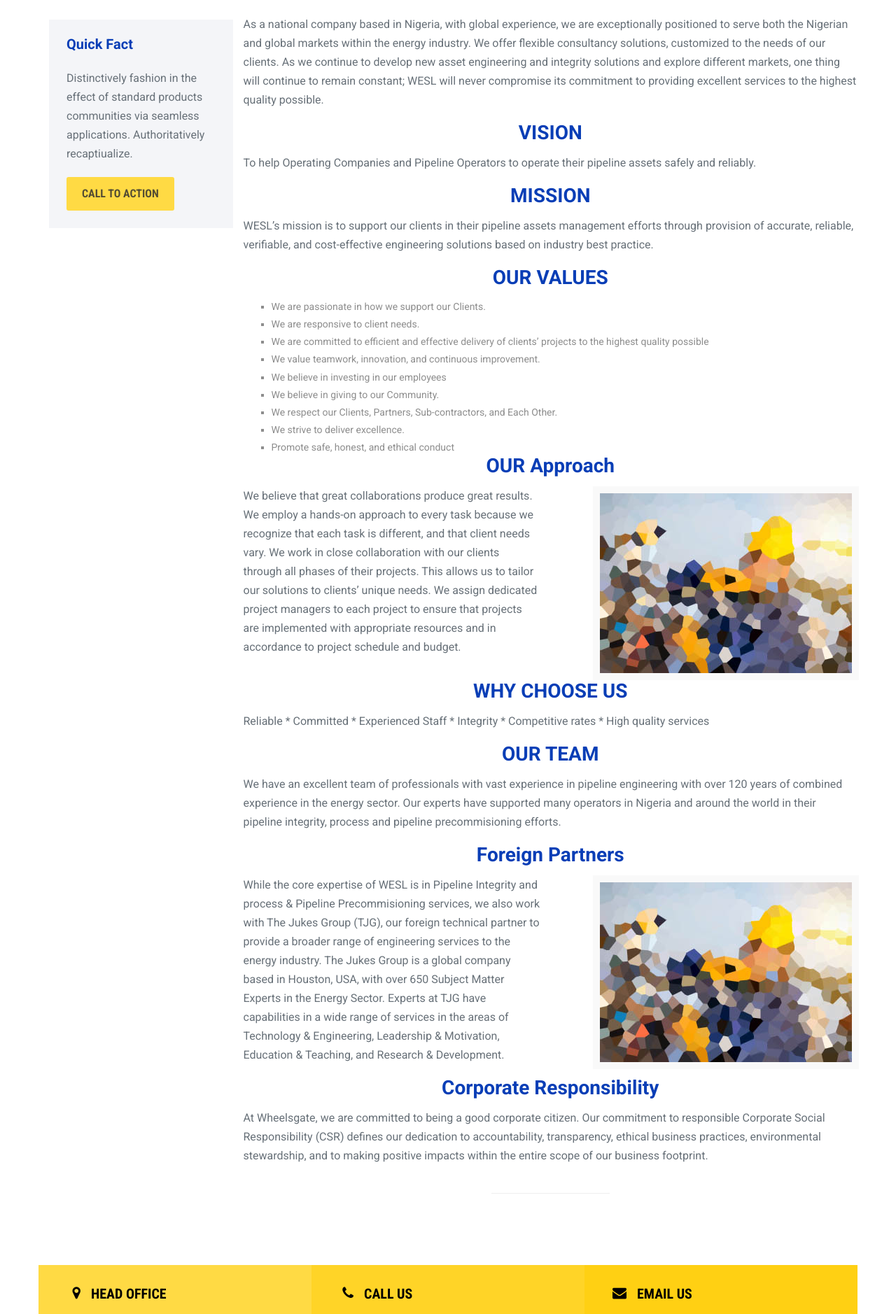
After one commit to faroukaudu/wheelsgate, a PHP site: page /about.php in a window 1280 px wide. The commit adds this page. Shown: the part 1065-2943 px from the top of the page at 70% size. Run offline with PHP 8.4, Linux system fonts and the light colour scheme; some libraries are stand-ins or nearby versions.

Commit message:
done with the about us page
Remaining the styling

```diff
--- /dev/null
+++ b/about.php
@@ -0,0 +1,236 @@
+<?php
+    include("include/header.php");
+?>
+        <!-- Header Section -->
+
+
+        <!-- Main Content Section -->
+        <main class="main">
+            <!-- Page Title -->
+            <div class="page-title text-center">
+                <h2 class="title"> The Company </h2>
+                <p class="description light"> Holisticly brand sustainable solutions rather than clicks-and-mortar applications.
+                    <br> Phosfluorescently whiteboard fully tested initiatives. </p>
+            </div>
+            <!-- Page Title -->
+            <!-- Breadcrumbs -->
+
+            <div class="breadcrumbs">
+                <div class="container">
+                    <span class="parent"> <i class="fa fa-home"></i> <a href="index.html"> Home </a> </span>
+                    <i class="fa fa-chevron-right"></i>
+                    <span class="child"> <a href="about.html"> About </a> </span>
+                    <i class="fa fa-chevron-right"></i>
+                    <span class="child "> COMPANY OVERVIEW </span>
+                </div>
+            </div>
+
+            <div class="container">
+
+                <div class="row about-sidebar">
+
+                    <div class="col-md-9 about-content">
+                    <section class="about-culture">
+                            <div class="row culture">
+                            <h2 class="culture-title2"> THE COMPANY </h2>
+                                <p>Wheelsgate Engineering Services Limited (WESL) is a specialist Pipeline Engineering Consultancy
+                                        company. WESL is a fully owned Nigerian company. We provide a wide range of high-quality
+                                        technical and management services to offshore and onshore oil and gas companies in the areas
+                                        of:</p>
+                                <div class="col-sm-6 cul">
+                                    <ul style="list-style: square;padding-left: 25px; font: 15px;">
+                                        <li>Pipeline and asset integrity</li>
+                                        <li>Process and pipeline precommisioning services</li>
+                                        <li>Technology and engineering</li>
+                                        <li>Valve services and maintenance</li>
+                                        <li>Project management</li>
+                                        <li>Training.</li>
+                                    </ul>
+                                </div>
+                                <div class="col-sm-6 space-image">
+                                    <a href="#" class="hover-effect">
+                                        <img src="images/services-two.jpg" alt="our-operations" />
+                                    </a>
+                                </div>
+                                <p>As a national company based in Nigeria, with global experience, we are exceptionally positioned
+                                        to serve both the Nigerian and global markets within the energy industry. We offer flexible
+                                        consultancy solutions, customized to the needs of our clients. As we continue to develop new
+                                        asset engineering and integrity solutions and explore different markets, one thing will continue
+                                        to remain constant; WESL will never compromise its commitment to providing excellent services
+                                        to the highest quality possible.</p>
+
+                                        <h2 class="culture-title2"> VISION </h2>
+                                        <P>To help Operating Companies and Pipeline Operators to operate their pipeline assets safely and
+                                            reliably.</P>
+
+
+                                            <h2 class="culture-title2"> MISSION </h2>
+                                        <P>WESL’s mission is to support our clients in their pipeline assets management efforts through
+                                            provision of accurate, reliable, verifiable, and cost-effective engineering solutions based on
+                                            industry best practice.</P>
+
+                                            <h2 class="culture-title2"> OUR VALUES </h2>
+                                            <div class="col-sm-12 cul">
+                                                <ul style="list-style: square;padding-left: 25px; font: 15px;">
+                                                    <li>We are passionate in how we support our Clients.</li>
+                                                    <li>We are responsive to client needs.</li>
+                                                    <li>We are committed to efficient and effective delivery of clients’ projects to the highest quality possible</li>
+                                                    <li>We value teamwork, innovation, and continuous improvement.</li>
+                                                    <li>We believe in investing in our employees</li>
+                                                    <li>We believe in giving to our Community.</li>
+                                                    <li>We respect our Clients, Partners, Sub-contractors, and Each Other.</li>
+                                                    <li>We strive to deliver excellence.</li>
+                                                    <li>Promote safe, honest, and ethical conduct</li>
+                                                </ul>
+                                            </div>
+                                <div class="row culture">
+                                            <h2 class="culture-title2"> OUR Approach </h2>
+                                <div class="col-sm-6 cul">
+
+
+                                    <p> We believe that great collaborations produce great results. We employ a hands-on approach to
+                                        every task because we recognize that each task is different, and that client needs vary. We work
+                                        in close collaboration with our clients through all phases of their projects. This allows us to tailor
+                                        our solutions to clients’ unique needs. We assign dedicated project managers to each project to
+                                        ensure that projects are implemented with appropriate resources and in accordance to project
+                                        schedule and budget.</p>
+                                </div>
+                                <div class="col-sm-6 culture-video">
+                                    <a href="#" class="hover-effect"> <img src="images/emp.jpg" alt="employee" /> </a>
+                                </div>
+
+                            </div>
+                            <h2 class="culture-title2"> WHY CHOOSE US </h2>
+                                        <P>Reliable * Committed * Experienced Staff * Integrity * Competitive rates * High quality services</P>
+
+                                        <h2 class="culture-title2"> OUR TEAM </h2>
+                                        <P>We have an excellent team of professionals with vast experience in pipeline engineering with
+                                            over 120 years of combined experience in the energy sector. Our experts have supported many
+                                            operators in Nigeria and around the world in their pipeline integrity, process and pipeline
+                                            precommisioning efforts.</P>
+
+
+                                            <div class="row culture">
+                                            <h2 class="culture-title2"> Foreign Partners </h2>
+                                <div class="col-sm-6 cul">
+
+
+                                    <p> While the core expertise of WESL is in Pipeline Integrity and process &amp; Pipeline Precommisioning
+                                            services, we also work with The Jukes Group (TJG), our foreign technical partner to provide a
+                                            broader range of engineering services to the energy industry. The Jukes Group is a global
+                                            company based in Houston, USA, with over 650 Subject Matter Experts in the Energy Sector.
+                                            Experts at TJG have capabilities in a wide range of services in the areas of Technology &amp;
+                                            Engineering, Leadership &amp; Motivation, Education &amp; Teaching, and Research &amp; Development.</p>
+                                </div>
+                                <div class="col-sm-6 culture-video">
+                                    <a href="#" class="hover-effect"> <img src="images/emp.jpg" alt="employee" /> </a>
+                                </div>
+
+                            </div>
+
+                            <h2 class="culture-title2"> Corporate Responsibility </h2>
+                                        <P>At Wheelsgate, we are committed to being a good corporate citizen. Our commitment to
+                                            responsible Corporate Social Responsibility (CSR) defines our dedication to accountability,
+                                            transparency, ethical business practices, environmental stewardship, and to making positive
+                                            impacts within the entire scope of our business footprint.</P>
+
+
+
+                            </div>
+                            <hr class = "my-hr">
+
+
+
+
+                        </section>
+
+
+
+
+
+
+
+
+
+
+
+                    </div>
+
+                    <div class="col-md-3 sidebar left">
+
+                        <div class="sidebar-blog-categories">
+                            <ul>
+                                <li> <a href="company.html"> The Company </a> </li>
+                                <li> <a href="mission.html"> Our Vision &amp; Mission </a> </li>
+                                <li> <a href="innovation.html"> Innovation </a> </li>
+                                <li> <a href="approach.html"> Our Approach </a> </li>
+                                <li> <a href="leaders.html"> Our Leaders </a> </li>
+                            </ul>
+                        </div>
+
+                        <div class="sidebar-download">
+                            <div class="download-file color-bg">
+                                <a href="#"><i class="fa fa-file-pdf-o" aria-hidden="true"></i>  Download PDF <span>1.5 MB</span>
+                                </a>
+                            </div>
+
+                        </div>
+
+                        <div class="sidebar-fact">
+
+                            <h3 class="about-quick-fact">Quick Fact</h3>
+                            <p>Distinctively fashion in the effect of standard products communities via seamless applications. Authoritatively recaptiualize.</p>
+                            <a href="#" class="btn btn-primary about-quick-fact-button" role="button">CALL TO ACTION</a>
+
+                        </div>
+
+                    </div>
+
+                </div>
+
+            </div>
+        </main>
+        <!-- Main Content Section -->
+
+        <!-- Footer Section -->
+        <?php
+    include("include/footer.php");
+?>
+
+        <!-- Footer Section -->
+
+        <!-- back-to-top link -->
+        <a href="#0" class="cd-top"> Top </a>
+
+    </div>
+    <!-- Page Wrapper
+  –––––––––––––––––––––––––––––––––––––––––––––––––– -->
+
+    <!-- Javascripts
+  –––––––––––––––––––––––––––––––––––––––––––––––––– -->
+
+    <!-- Jquery Library -->
+    <script src="js/jquery.min.js"></script>
+
+    <!-- Bootstrap core JavaScript -->
+    <script src="js/bootstrap.min.js"></script>
+
+    <!-- Counter JS -->
+    <script src="js/waypoints.min.js"></script>
+    <script src="js/jquery.counterup.min.js"></script>
+
+    <!-- Back to top -->
+    <script src="js/back-to-top.js"></script>
+
+    <!-- Form Validation -->
+    <script src="js/validate.js"></script>
+
+    <!-- Subscribe Form JS -->
+    <script src="js/subscribe.js"></script>
+
+    <!-- Main JS -->
+    <script src="js/main.js"></script>
+
+</body>
+
+</html>
--- a/css/style.css
+++ b/css/style.css
@@ -2899,6 +2899,8 @@ section.about-cta {
 
 .culture-video {
     text-align: right;
+
+
 }
 
 .culture-video img {
@@ -4278,3 +4280,27 @@ h2.color-title {
 .my-bg-last ul li  {
     color: white;
 }
+
+
+.culture h2.culture-title2 {
+    font-size: 28px;
+    font-family: "Roboto";
+    color: #093EB6;
+    font-weight: bold;
+    line-height: 1;
+    text-align: center;
+    margin: 0 0 15px 0;
+}
+
+.space-image {
+    margin-bottom: 20px;
+}
+
+.centralizeme {
+    text-align: center;
+}
+
+.my-hr {
+    background-color: red;
+    width: 20%;
+}
```
Also changed, not shown: 1 other file.
